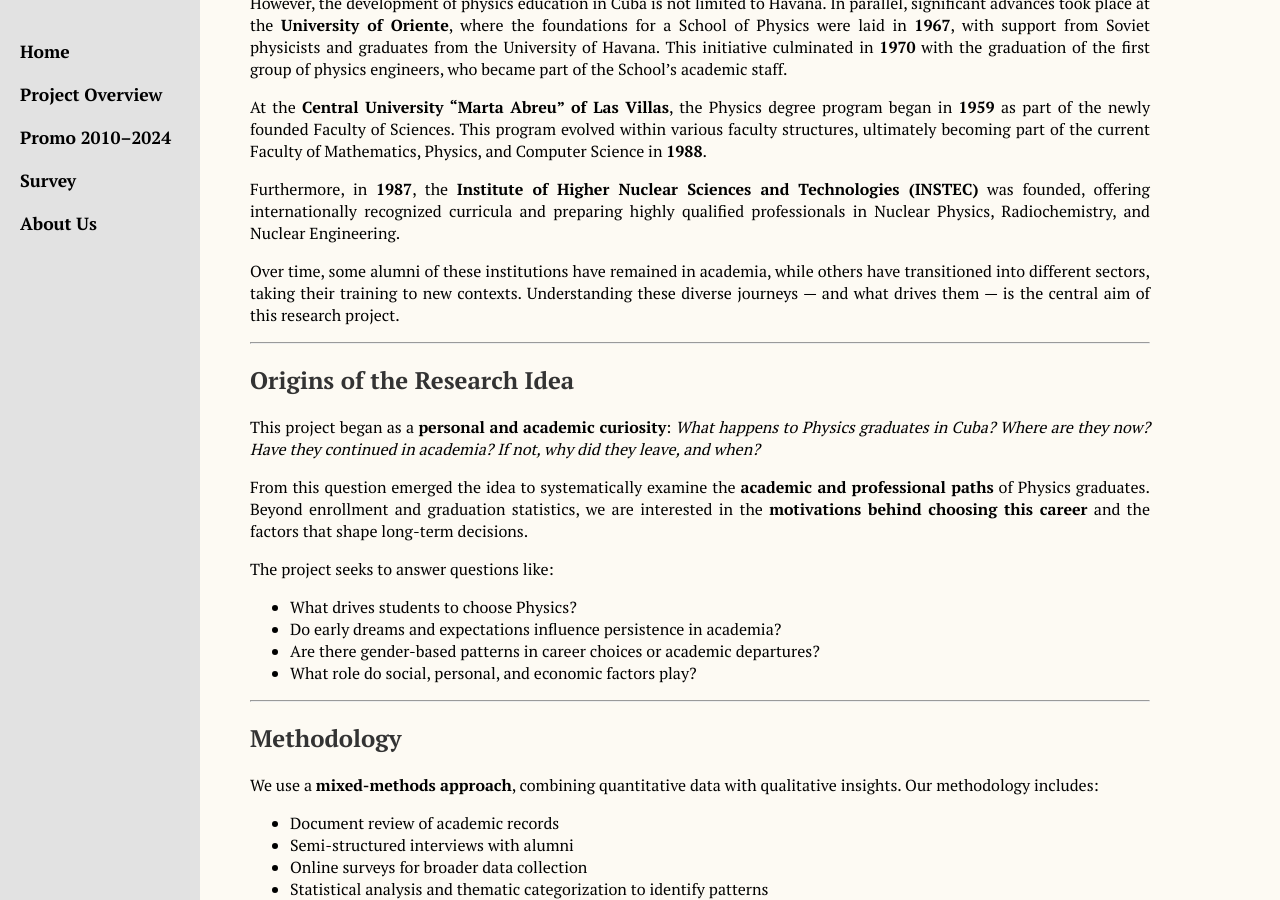
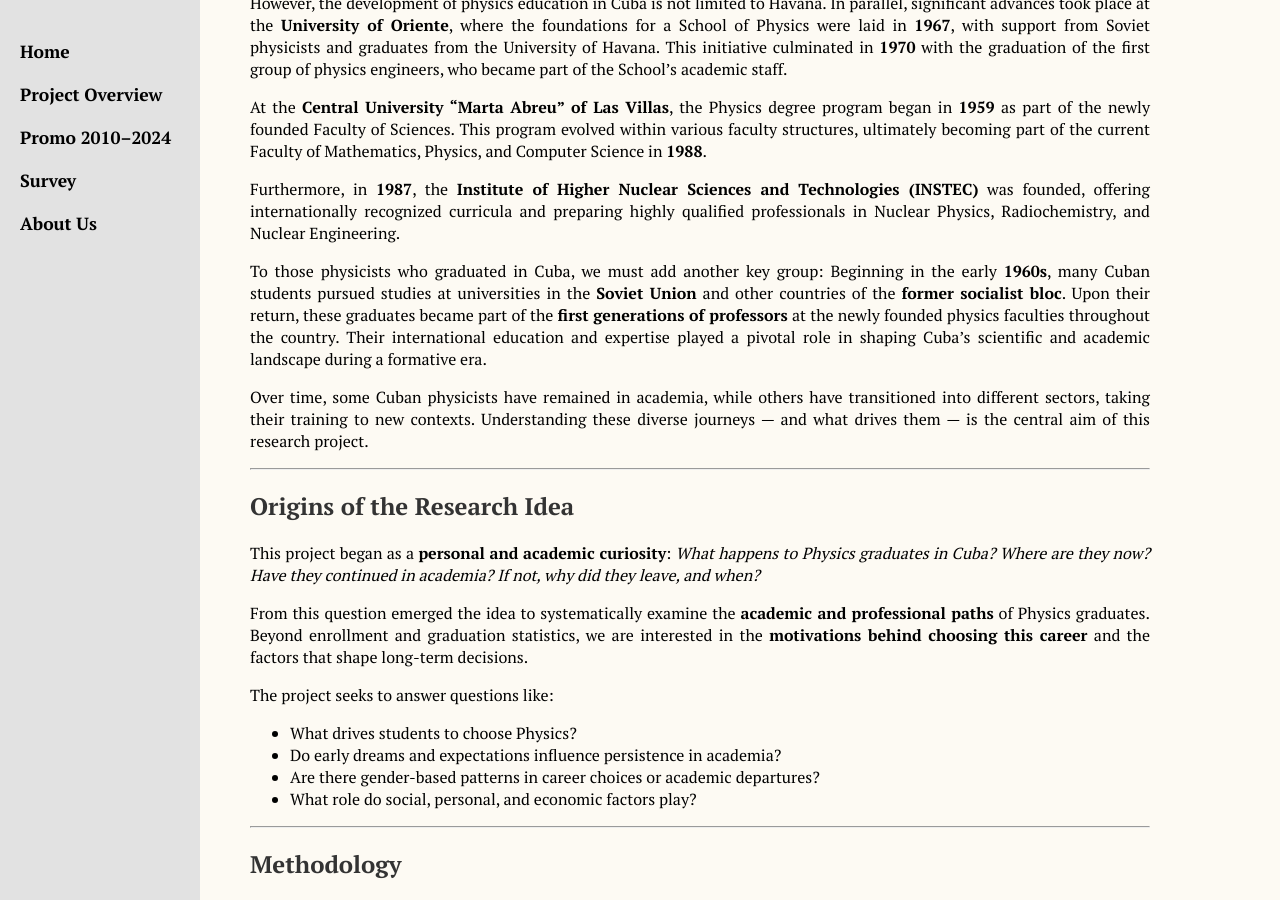
Before and after one commit to Gretica/Tracking_Cuban_Physicists, a Jekyll site: the page built from project.md, in a window 1280 px wide and 900 px high, scrolled down 414 px. Built offline with Jekyll 4.4.1, drawn with Linux system fonts in a browser that asks for light colours.

Commit message:
Update project.md

```diff
--- a/project.md
+++ b/project.md
@@ -18,7 +18,9 @@ At the **Central University “Marta Abreu” of Las Villas**, the Physics degre
 
 Furthermore, in **1987**, the **Institute of Higher Nuclear Sciences and Technologies (INSTEC)** was founded, offering internationally recognized curricula and preparing highly qualified professionals in Nuclear Physics, Radiochemistry, and Nuclear Engineering.
 
-Over time, some alumni of these institutions have remained in academia, while others have transitioned into different sectors, taking their training to new contexts. Understanding these diverse journeys — and what drives them — is the central aim of this research project.
+To those physicists who graduated in Cuba, we must add another key group: Beginning in the early **1960s**, many Cuban students pursued studies at universities in the **Soviet Union** and other countries of the **former socialist bloc**. Upon their return, these graduates became part of the **first generations of professors** at the newly founded physics faculties throughout the country. Their international education and expertise played a pivotal role in shaping Cuba’s scientific and academic landscape during a formative era.
+
+Over time, some Cuban physicists have remained in academia, while others have transitioned into different sectors, taking their training to new contexts. Understanding these diverse journeys — and what drives them — is the central aim of this research project.
 
 ---
 
```
